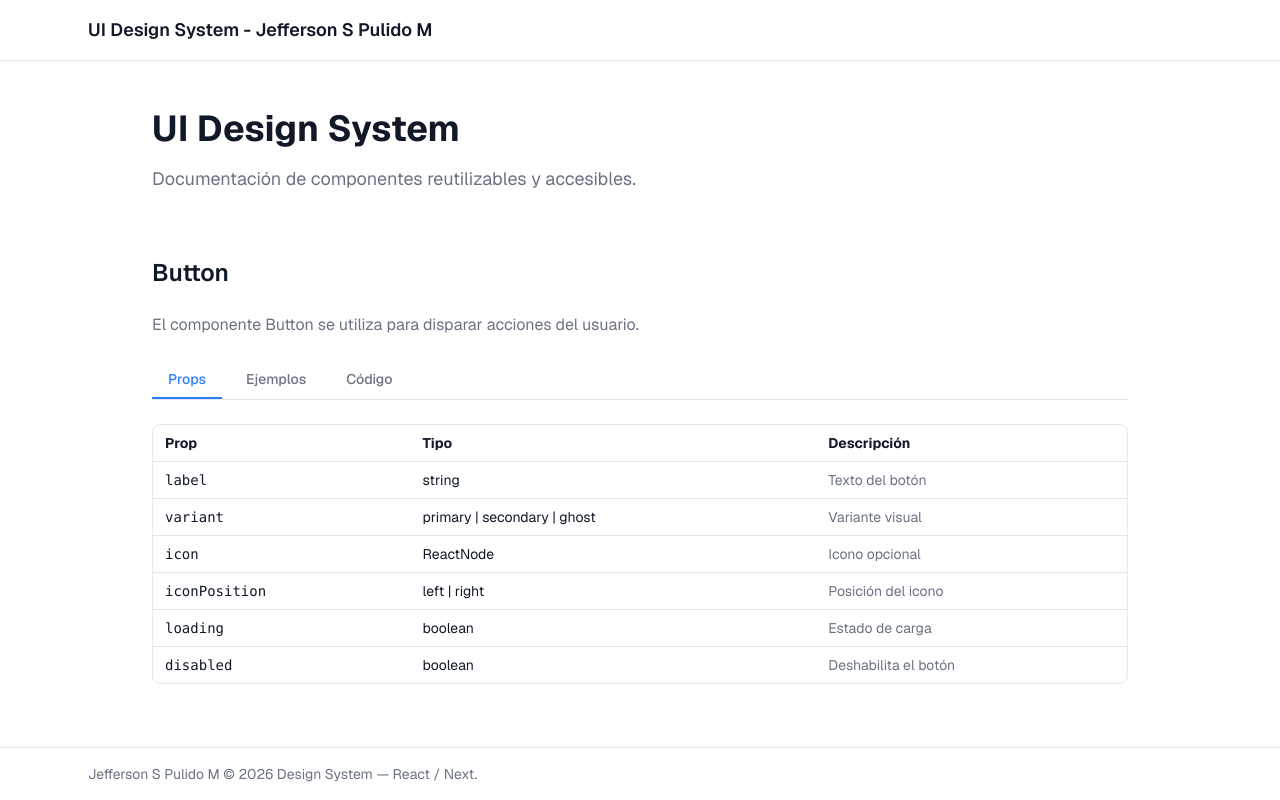
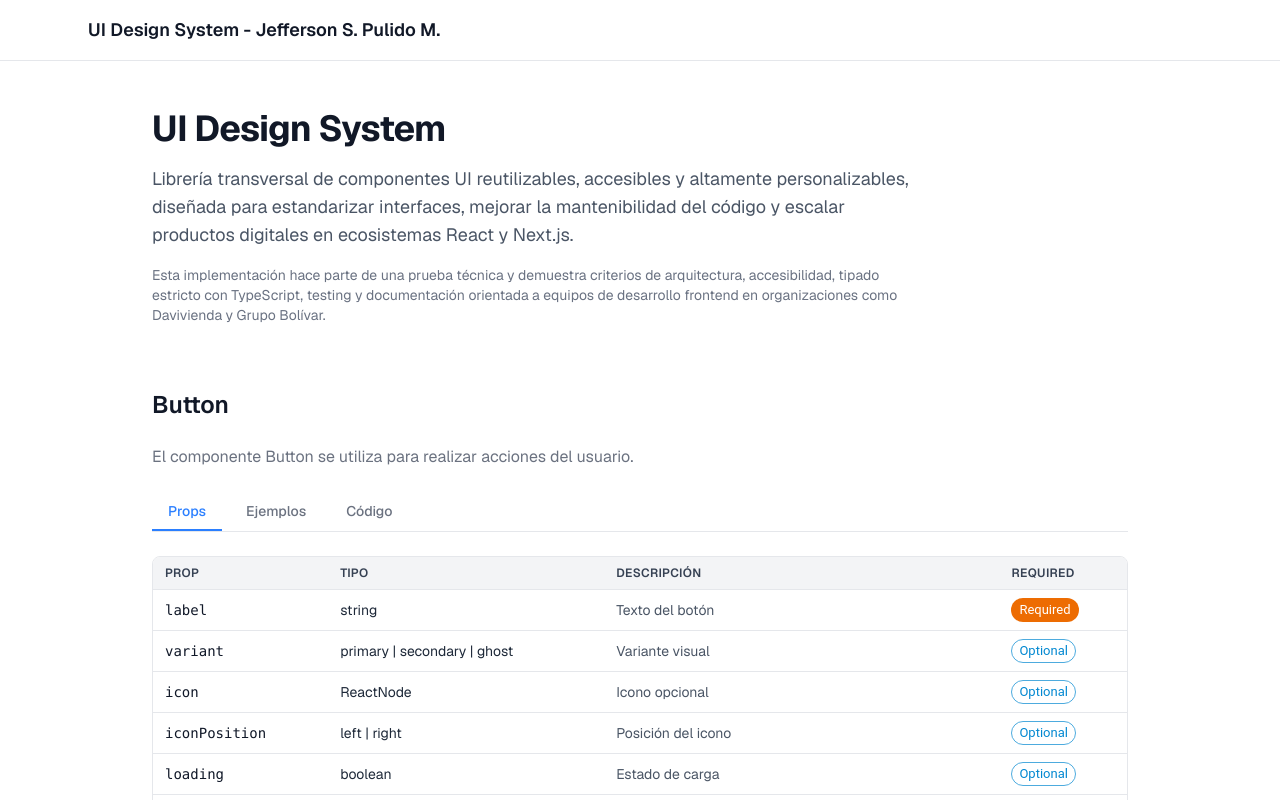
Before and after one commit to JeffersonPulido/ui-design-system, a Next.js app: page / in a window 1280 px wide. Shown: the top 800 px of the page. Built offline with nearby package versions, Linux system fonts and the light colour scheme.

Commit message:
[FEAT] Page demo UI v1.1

```diff
--- a/src/app/components/PropsTable.tsx
+++ b/src/app/components/PropsTable.tsx
@@ -1,31 +1,64 @@
+// Libraries //
+import { Chip } from "@mui/material";
 // Interfaces //
 import { IPropItem } from "../interfaces";
 
 interface Props {
-    props: IPropItem[]
+    props: IPropItem[];
 }
 
-export function PropsTable({ props }: Props ) {
+export function PropsTable({ props }: Props) {
     return (
-        <div className="overflow-x-auto rounded-lg border border-[rgb(var(--border))]">
+        <div className="overflow-x-auto rounded-lg border border-gray-200 dark:border-gray-700">
             <table className="w-full text-sm">
-                <thead className="bg-[rgba(var(--border),0.2)]">
-                    <tr>
-                        <th className="px-3 py-2 text-left">Prop</th>
-                        <th className="px-3 py-2 text-left">Tipo</th>
-                        <th className="px-3 py-2 text-left">Descripción</th>
+                <thead className="bg-gray-100 dark:bg-gray-800">
+                    <tr className="border-b border-gray-200 dark:border-gray-700">
+                        <th className="px-3 py-2 text-left text-xs font-semibold uppercase tracking-wide text-gray-700 dark:text-gray-300">
+                            Prop
+                        </th>
+                        <th className="px-3 py-2 text-left text-xs font-semibold uppercase tracking-wide text-gray-700 dark:text-gray-300">
+                            Tipo
+                        </th>
+                        <th className="px-3 py-2 text-left text-xs font-semibold uppercase tracking-wide text-gray-700 dark:text-gray-300">
+                            Descripción
+                        </th>
+                        <th className="px-3 py-2 text-left text-xs font-semibold uppercase tracking-wide text-gray-700 dark:text-gray-300">
+                            Required
+                        </th>
                     </tr>
                 </thead>
+
                 <tbody>
                     {props.map((prop) => (
                         <tr
                             key={prop.name}
-                            className="border-t border-[rgb(var(--border))]"
+                            className="border-t border-gray-200 dark:border-gray-700 hover:bg-gray-50 dark:hover:bg-gray-900 transition-colors"
                         >
-                            <td className="px-3 py-2 font-mono">{prop.name}</td>
-                            <td className="px-3 py-2">{prop.type}</td>
-                            <td className="px-3 py-2 text-[rgb(var(--muted))]">
+                            <td className="px-3 py-2 font-mono text-gray-900 dark:text-gray-100">
+                                {prop.name}
+                            </td>
+
+                            <td className="px-3 py-2 text-gray-800 dark:text-gray-200">
+                                {prop.type}
+                            </td>
+
+                            <td className="px-3 py-2 text-gray-600 dark:text-gray-400">
                                 {prop.description}
+                            </td>
+
+                            <td className="px-3 py-2">
+                                <Chip
+                                    size="small"
+                                    label={
+                                        prop.required ? "Required" : "Optional"
+                                    }
+                                    color={
+                                        prop.required ? "warning" : "info"
+                                    }
+                                    variant={
+                                        prop.required ? "filled" : "outlined"
+                                    }
+                                />
                             </td>
                         </tr>
                     ))}
--- a/src/app/data/button.doc.tsx
+++ b/src/app/data/button.doc.tsx
@@ -9,7 +9,7 @@ import { ExampleBlock } from "../components/ExampleBlock";
 export const ButtonDoc = {
     name: "Button",
     description:
-        "El componente Button se utiliza para disparar acciones del usuario.",
+        "El componente Button se utiliza para realizar acciones del usuario.",
 
     props: (
         <PropsTable
@@ -18,6 +18,7 @@ export const ButtonDoc = {
                     name: "label",
                     type: "string",
                     description: "Texto del botón",
+                    required: true,
                 },
                 {
                     name: "variant",
@@ -43,6 +44,16 @@ export const ButtonDoc = {
                     name: "disabled",
                     type: "boolean",
                     description: "Deshabilita el botón",
+                },
+                {
+                    name: "ariaLabel",
+                    type: "string",
+                    description: "Etiqueta de texto descriptivo y accesible",
+                },
+                {
+                    name: "onClick",
+                    type: "function",
+                    description: "Accion a ejecutar",
                 },
             ]}
         />
--- a/src/app/interfaces/IPropItem.ts
+++ b/src/app/interfaces/IPropItem.ts
@@ -2,4 +2,5 @@ export interface IPropItem {
     name: string;
     type: string;
     description: string;
+    required?: boolean;
 }
--- a/src/app/layout.tsx
+++ b/src/app/layout.tsx
@@ -31,7 +31,7 @@ export default function RootLayout({
                     <header className="border-b border-[rgb(var(--border))]">
                         <div className="max-w-6xl mx-auto px-6 py-4">
                             <h1 className="text-lg font-semibold">
-                                UI Design System - Jefferson S Pulido M
+                                UI Design System - Jefferson S. Pulido M.
                             </h1>
                         </div>
                     </header>
@@ -44,7 +44,7 @@ export default function RootLayout({
                                 href="https://jeffersonpulido.netlify.app/"
                                 target="_blank"
                             >
-                                Jefferson S Pulido M © {new Date().getFullYear()} Design System — React / Next.
+                                Jefferson S. Pulido M. © {new Date().getFullYear()} Design System
                             </a>
                         </div>
                     </footer>
--- a/src/app/page.tsx
+++ b/src/app/page.tsx
@@ -7,9 +7,23 @@ export default function HomePage() {
     return (
         <main className="max-w-5xl mx-auto px-6 py-12 space-y-16">
             <section className="space-y-4">
-                <h1 className="text-4xl font-bold">UI Design System</h1>
-                <p className="text-lg text-[rgb(var(--muted))]">
-                    Documentación de componentes reutilizables y accesibles.
+                <h1 className="text-4xl font-bold tracking-tight">
+                    UI Design System
+                </h1>
+
+                <p className="text-lg text-gray-600 dark:text-gray-400 max-w-3xl">
+                    Librería transversal de componentes UI reutilizables,
+                    accesibles y altamente personalizables, diseñada para
+                    estandarizar interfaces, mejorar la mantenibilidad del
+                    código y escalar productos digitales en ecosistemas React y
+                    Next.js.
+                </p>
+
+                <p className="text-sm text-gray-500 dark:text-gray-500 max-w-3xl">
+                    Esta implementación hace parte de una prueba técnica y
+                    demuestra criterios de arquitectura, accesibilidad, tipado estricto con TypeScript, testing y
+                    documentación orientada a equipos de desarrollo frontend en
+                    organizaciones como Davivienda y Grupo Bolívar.
                 </p>
             </section>
 
```
